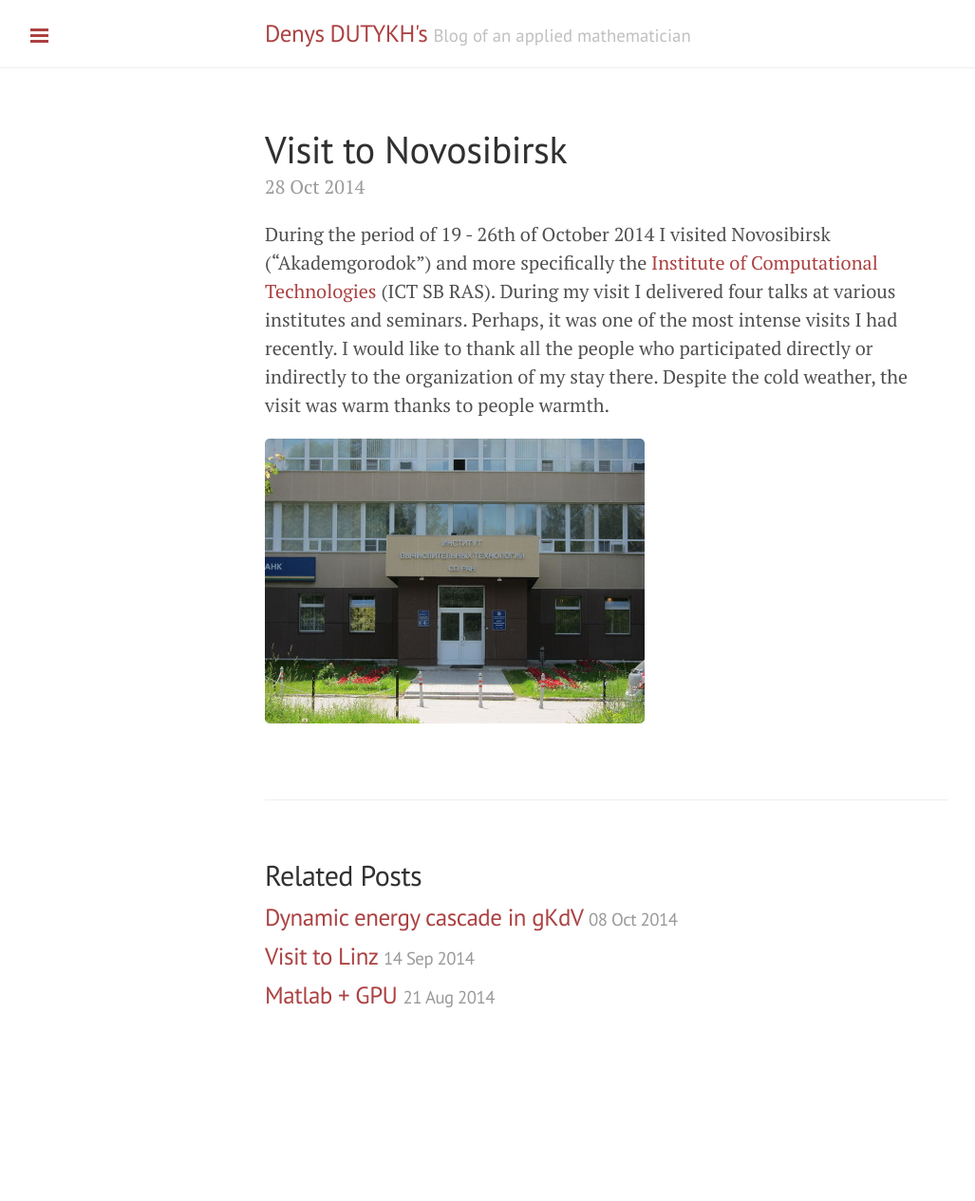
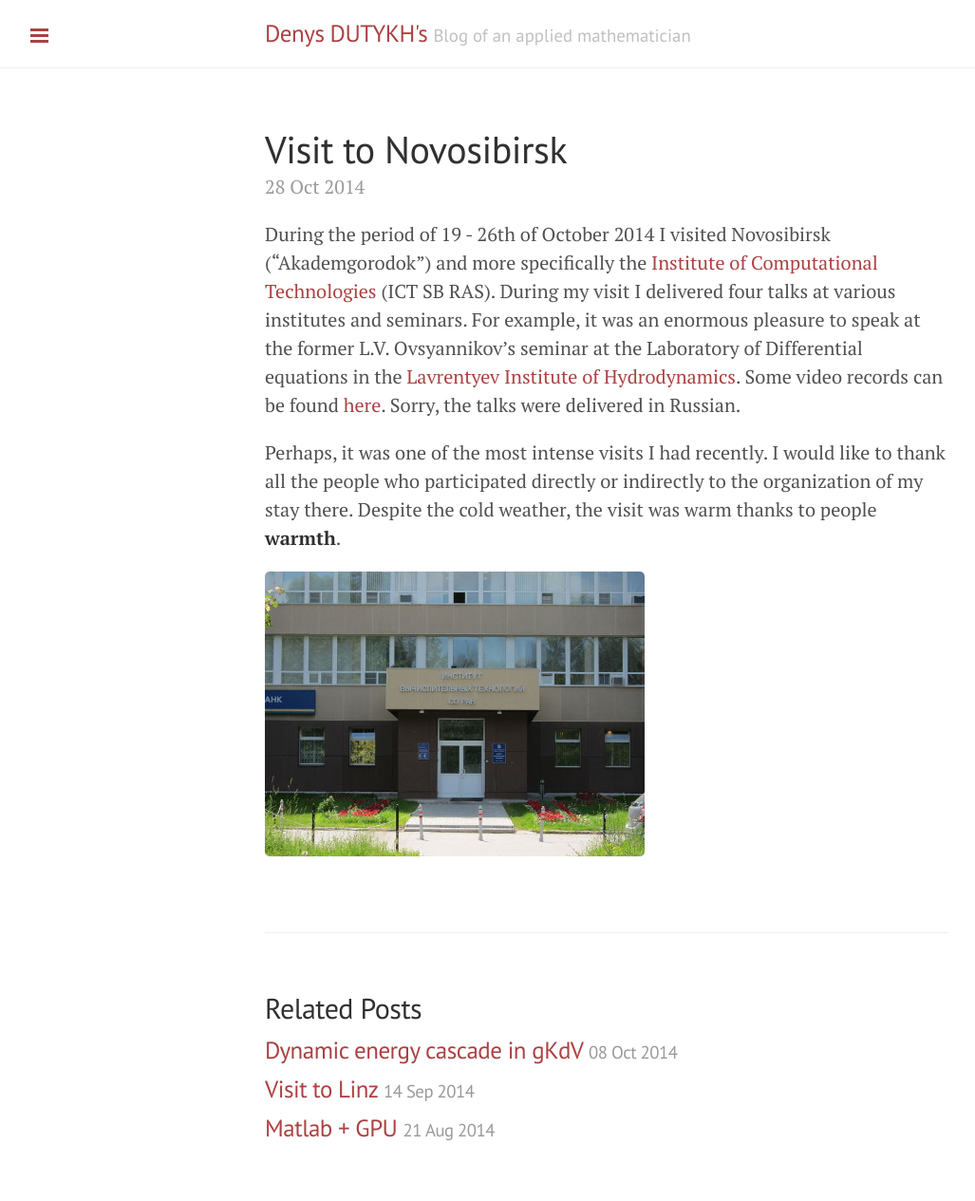
Before and after one commit to dutykh/dutykh.github.io, a Jekyll site: the page built from _posts/2014-10-28-Nsk.md, in a window 1280 px wide. Shown: the whole page at 95% size, without its empty margins (1-1028 px from the left). Built offline with Jekyll 4.4.1, drawn with Linux system fonts in a browser that asks for light colours; Markdown is read by kramdown in place of the engine named in the settings; comment, search, counter and statistics services are not loaded; before the commit the page ends 1125 px from its top, so only the background shows below that.

Commit message:
Nsk post

```diff
--- a/_posts/2014-10-28-Nsk.md
+++ b/_posts/2014-10-28-Nsk.md
@@ -3,6 +3,8 @@ layout: post
 title: Visit to Novosibirsk
 ---
 
-During the period of 19 - 26th of October 2014 I visited Novosibirsk ("Akademgorodok") and more specifically the [Institute of Computational Technologies](http://www.ict.nsc.ru/ "ICT SB RAS") (ICT SB RAS). During my visit I delivered four talks at various institutes and seminars. Perhaps, it was one of the most intense visits I had recently. I would like to thank all the people who participated directly or indirectly to the organization of my stay there. Despite the cold weather, the visit was warm thanks to people warmth.
+During the period of 19 - 26th of October 2014 I visited Novosibirsk ("Akademgorodok") and more specifically the [Institute of Computational Technologies](http://www.ict.nsc.ru/ "ICT SB RAS") (ICT SB RAS). During my visit I delivered four talks at various institutes and seminars. For example, it was an enormous pleasure to speak at the former L.V. Ovsyannikov's seminar at the Laboratory of Differential equations in the [Lavrentyev Institute of Hydrodynamics](http://www.hydro.nsc.ru/). Some video records can be found [here](https://sites.google.com/site/zakonysohraneniaiinvarianty/zasedania-v-2014-godu). Sorry, the talks were delivered in Russian.
+
+Perhaps, it was one of the most intense visits I had recently. I would like to thank all the people who participated directly or indirectly to the organization of my stay there. Despite the cold weather, the visit was warm thanks to people **warmth**.
 
 ![ICT SB RAS](/public/pics/ICT_small.jpg)
```
